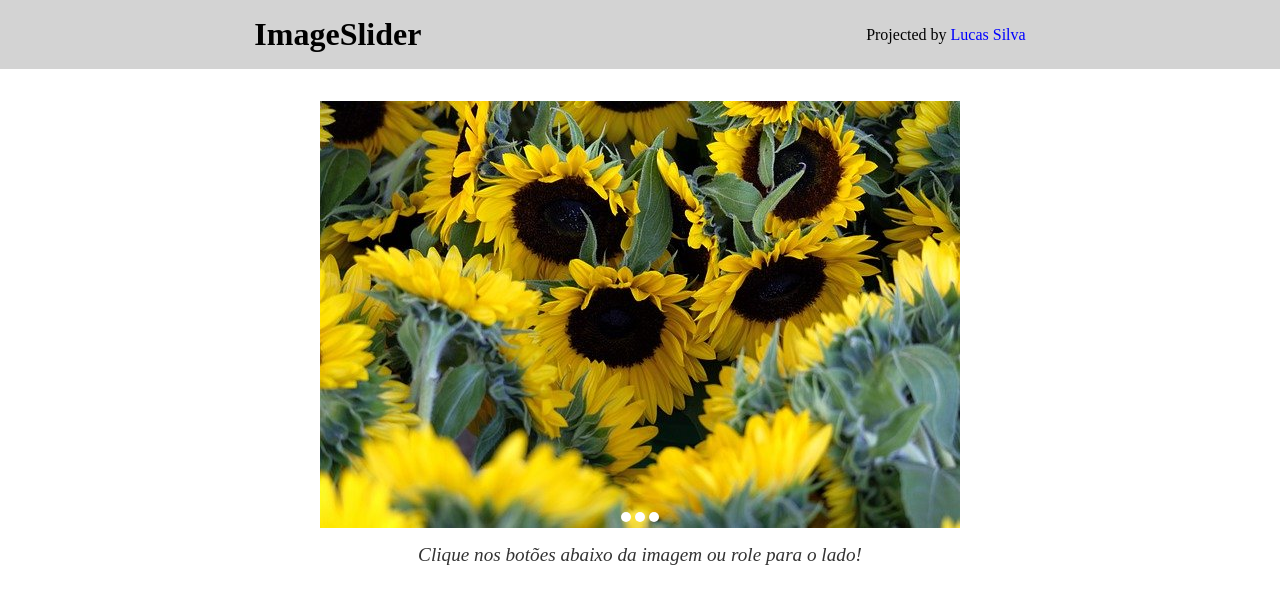
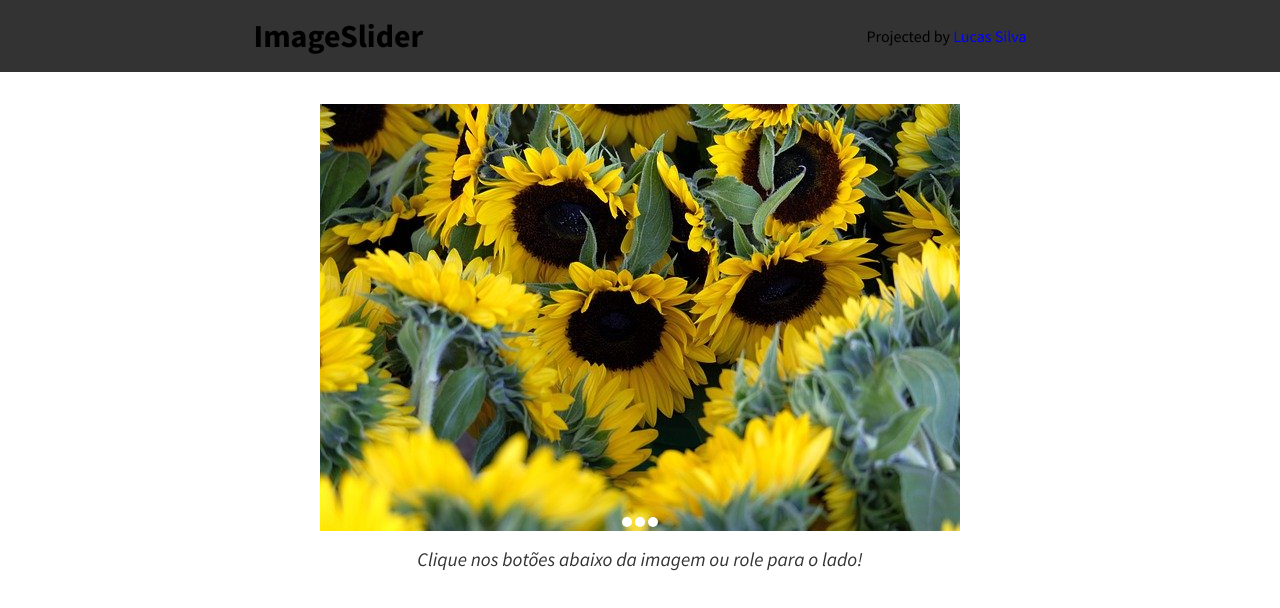
Before and after one commit to mariasilvaesmeraldino/image-slider, a plain HTML site: page index.html in a window 1280 px wide. Drawn offline with Linux system fonts and the light colour scheme.

Commit message:
Alterando fonte e cor de fundo do cabeçalho
Alterando cor de fundo do cabeçalho

```diff
--- a/index.html
+++ b/index.html
@@ -6,6 +6,11 @@
     <meta name="viewport" content="width=device-width, initial-scale=1.0">
     <link rel="stylesheet" href="style.css">
     <title>Image Slider</title>
+
+    <!-- Fonts Imports -->
+    <link rel="preconnect" href="https://fonts.googleapis.com">
+    <link rel="preconnect" href="https://fonts.gstatic.com" crossorigin>
+    <link href="https://fonts.googleapis.com/css2?family=Source+Sans+Pro:ital,wght@0,200;0,300;0,400;0,600;0,700;0,900;1,200;1,300;1,400;1,600;1,700;1,900&display=swap" rel="stylesheet">
 </head>
 <body>
     <footer>
--- a/style.css
+++ b/style.css
@@ -1,3 +1,7 @@
+body{
+    font-family: 'Source Sans Pro', sans-serif;
+}
+
 body, h1, h2, p{
     margin: 0;
     padding: 0;
@@ -5,7 +9,7 @@ body, h1, h2, p{
 
 footer{
     width: 100%;
-    background-color: #d3d3d3;
+    background-color: #333;
     margin-bottom: 2rem;
 }
 
```
